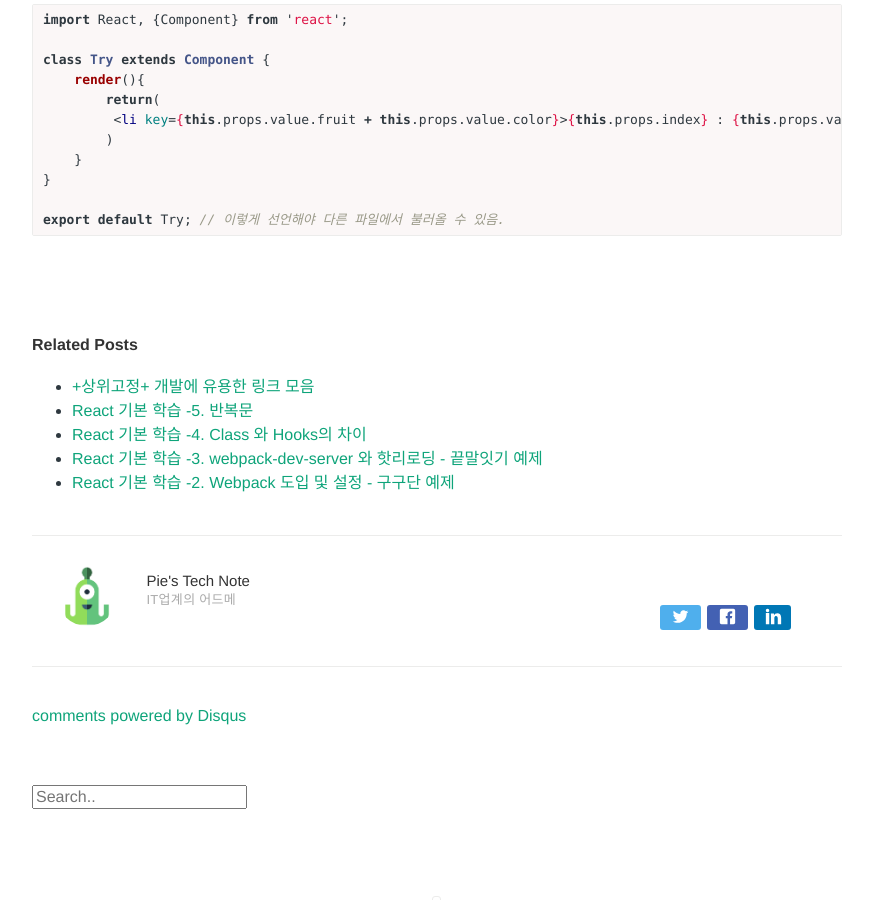
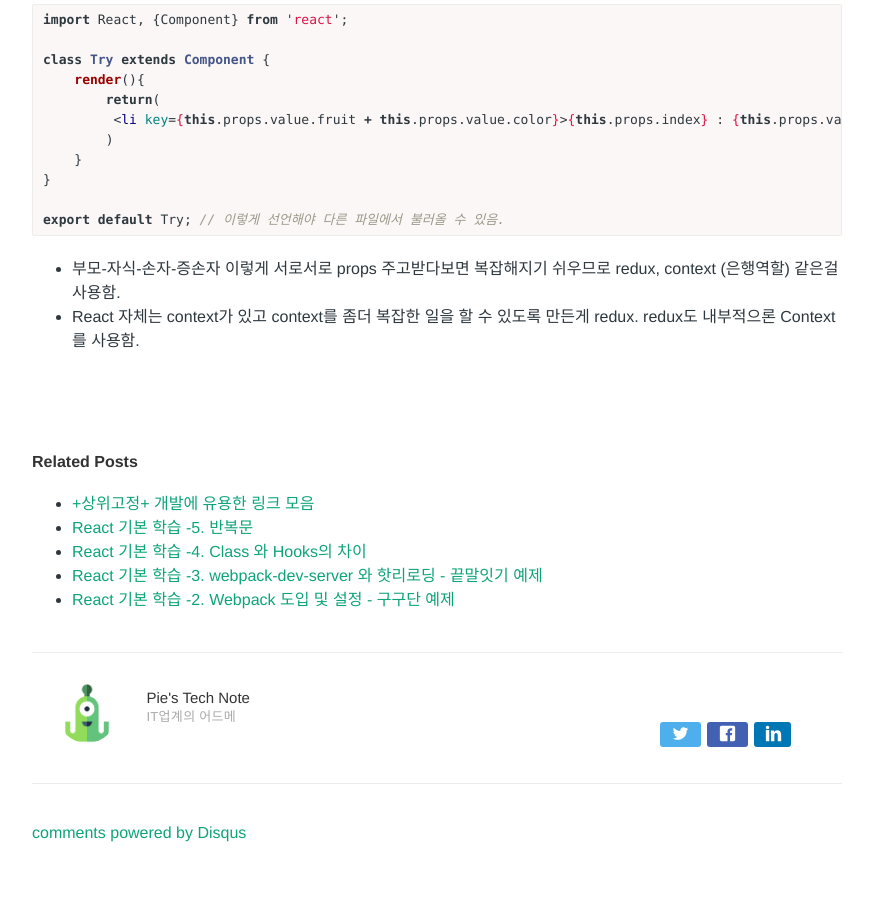
Before and after one commit to Pie001/pie001.github.io, a Jekyll site: the page built from _posts/2020-11-19-0075.md, in a window 1280 px wide and 900 px high, scrolled down 2581 px. Shown: the whole window, without its empty margins (203-1076 px from the left). Built offline with Jekyll 4.4.1, drawn with Linux system fonts in a browser that asks for light colours; comment, search, counter and statistics services are not loaded.

Commit message:
Update 2020-11-19-0075.md

````diff
--- a/_posts/2020-11-19-0075.md
+++ b/_posts/2020-11-19-0075.md
@@ -127,3 +127,6 @@ class Try extends Component {
 
 export default Try; // 이렇게 선언해야 다른 파일에서 불러올 수 있음.
 ```
+
+- 부모-자식-손자-증손자 이렇게 서로서로 props 주고받다보면 복잡해지기 쉬우므로 redux, context (은행역할) 같은걸 사용함.
+- React 자체는 context가 있고 context를 좀더 복잡한 일을 할 수 있도록 만든게 redux. redux도 내부적으론 Context를 사용함.
````
